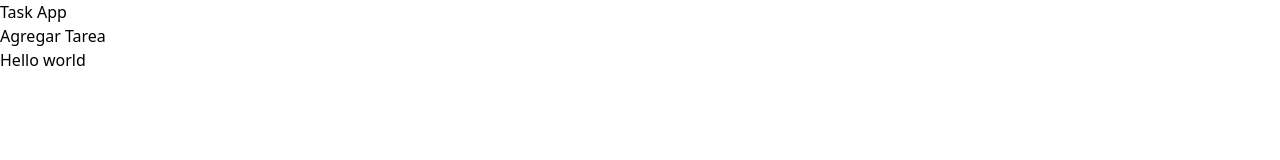
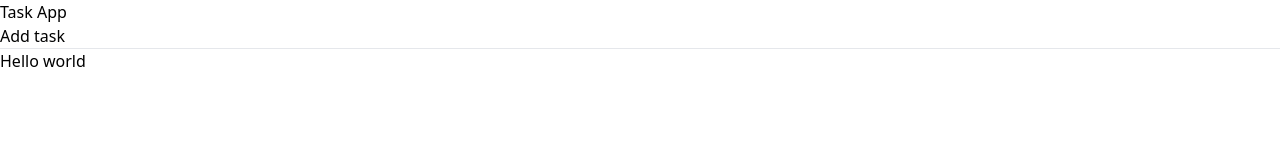
Before and after one commit to juliswer/CRUD-nextjs, a Next.js app: page / in a window 1280 px wide. Shown: the top 160 px of the page. Built offline with nearby package versions, Linux system fonts and the light colour scheme.

Commit message:
uploading context

```diff
--- a/src/components/Layout.js
+++ b/src/components/Layout.js
@@ -6,9 +6,10 @@ const Layout = ({children}) => {
             <header>
                 <h1>Task App</h1>
                 <div>
-                    <button>Agregar Tarea</button>
+                    <button>Add task</button>
                 </div>
             </header>
+            <hr />
             {children}
         </div>
     )
```
